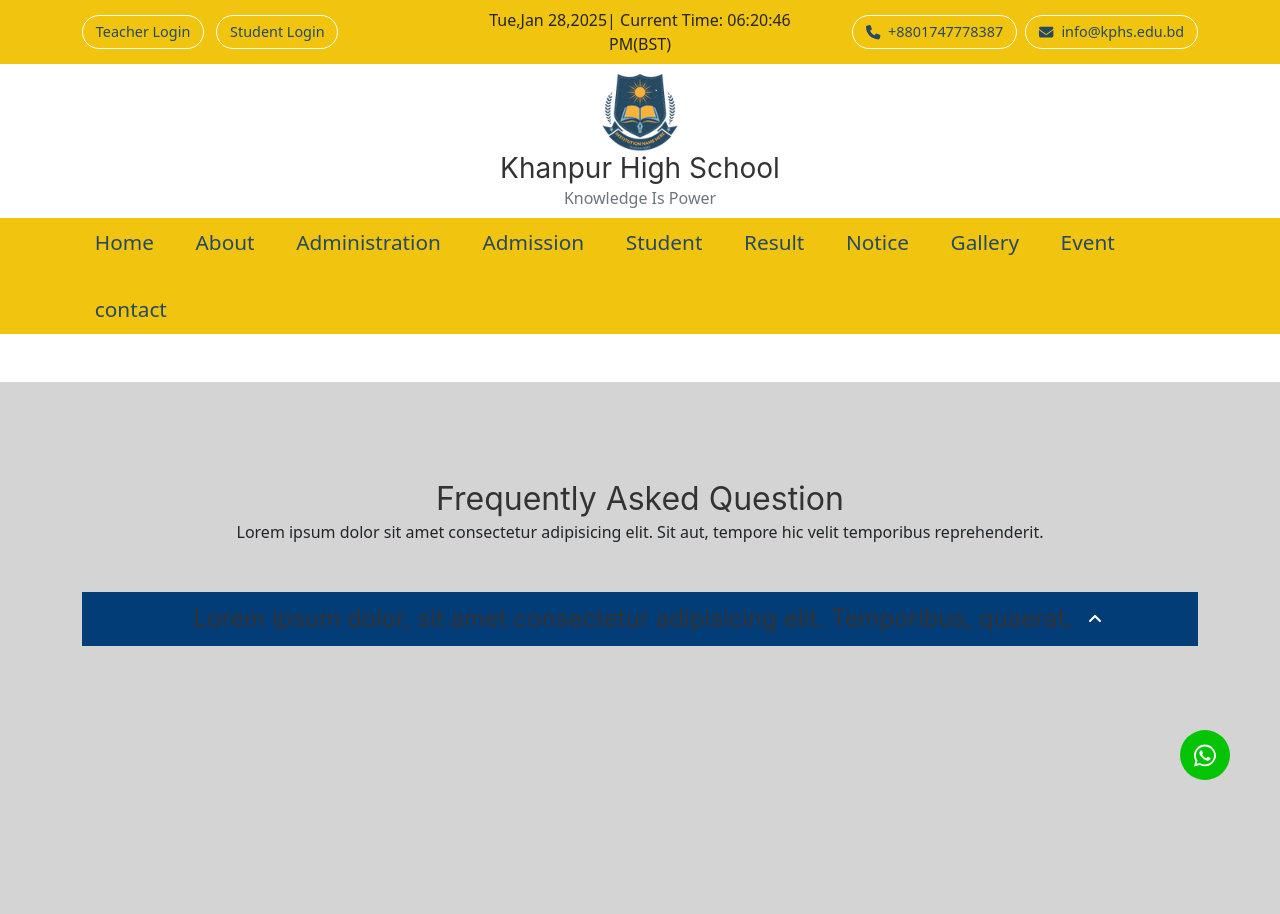
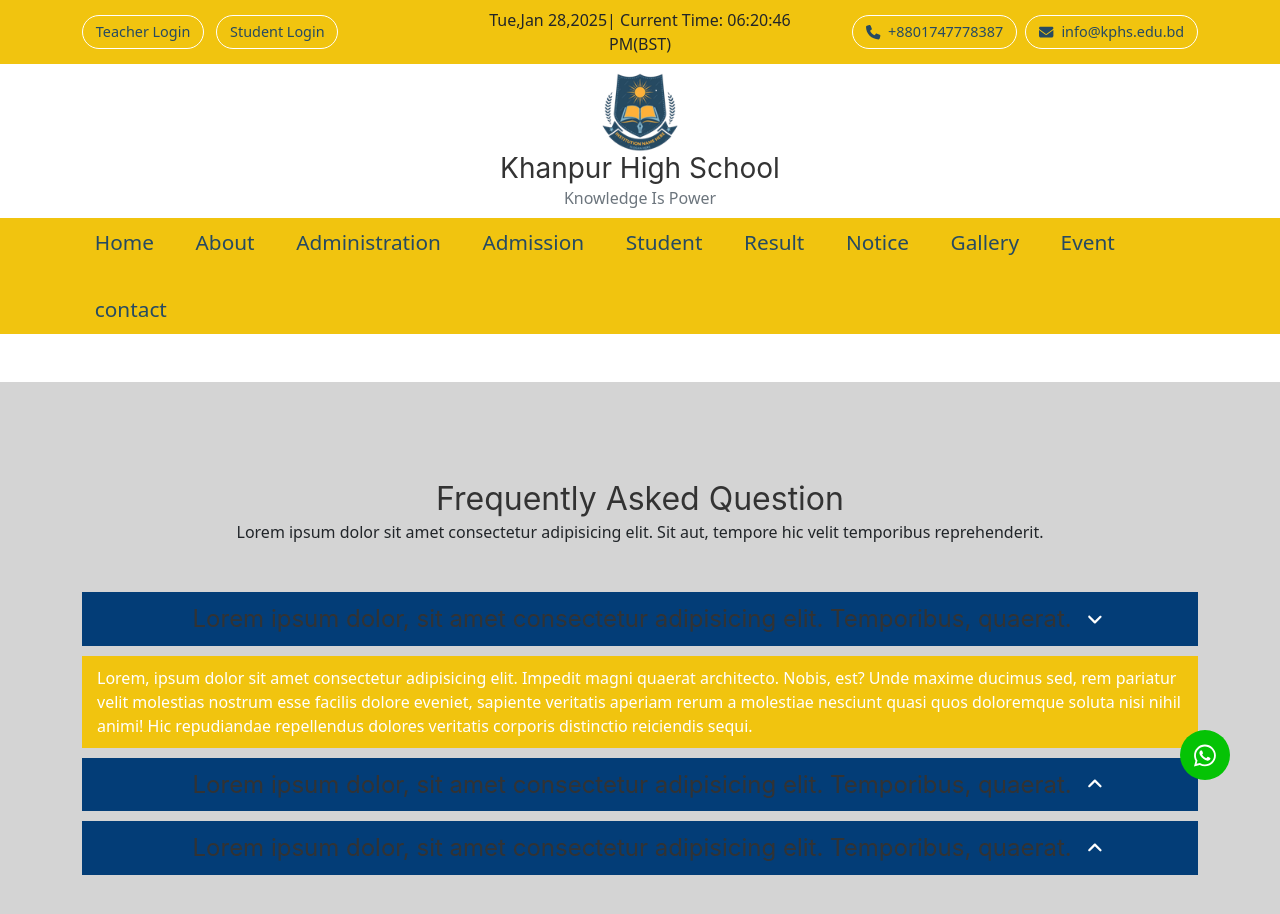
Before and after one commit to indrajitm92/NHRDF-RESPONSIVE-SCHOOL-WEBSITE, a plain HTML site: page index.html in a window 1280 px wide. Both pictures are taken after a click on the element 640 px from the left and 618 px from the top of the page. Shown: the top 914 px of the page. Drawn offline with nearby package versions, Linux system fonts and the light colour scheme; files whose address does not match are found by name.

Commit message:
addition

```diff
--- a/assets/css/style.css
+++ b/assets/css/style.css
@@ -200,6 +200,10 @@ h1,h2,h3,h4,h5,h6,p{
     justify-content: center;
     margin-bottom: 10px;
 }
+.faq_section .faq_wraper .faq_item .faq_title .faq_arrow{
+    color: var(--primary-text-color);
+    font-size: 18px;
+}
 .faq_section .faq_wraper .faq_item.active .faq_title .faq_arrow{
     transform: rotate(180deg);
 }
@@ -207,12 +211,17 @@ h1,h2,h3,h4,h5,h6,p{
     padding: 10px 15px;
 
 }
-.faq_section .faq_wraper .faq_item .faq_description p{
+.faq_section .faq_wraper .faq_item .faq_description {
     background-color: var(--secondary-bg-color);
-    color: var(--primary-text-color);
     padding: 10px 15px;
+    margin-bottom: 10px;
     display: none;
 }
-.faq_section .faq_wraper .faq_item.active .faq_description p{
+.faq_section .faq_wraper .faq_item .faq_description p{
+
+    color: var(--primary-text-color);
+
+}
+.faq_section .faq_wraper .faq_item.active .faq_description {
     display: block;
 }
--- a/assets/js/app.js
+++ b/assets/js/app.js
@@ -77,17 +77,19 @@ document.addEventListener('DOMContentLoaded',() => {
 
   // faq js
 
-  let faq_titles = document.querySelectorAll('.faq_title');
-  faq_titles.forEach((title)=>{
-    title.onclick((event)=>{
-        let faq_items = document.querySelectorAll('.faq_item');
+  let faqTitles = document.querySelectorAll('.faq_title');
+  faqTitles.forEach((title) => {
+      title.onclick = ((event) => {
+        /* let faq_items = document.querySelectorAll('.faq_item');
         faq_items.forEach((item)=>{
             if(item.classList.contains('active')){
                 item.classList.remove('active');
             }
-        });
+        }); */
         event.target.closest('.faq_title').parentElement.classList.toggle('active');
-    });
+      });
   });
 
+
+
 });
--- a/index.html
+++ b/index.html
@@ -208,6 +208,30 @@
                             <div class="faq_item">
                                 <div class="faq_title">
                                     <h3>Lorem ipsum dolor, sit amet consectetur adipisicing elit. Temporibus, quaerat.</h3>
+
+                                    <i class="fa-solid fa-angle-up faq_arrow"></i>
+
+                                </div>
+                                <div class="faq_description">
+                                    <p>Lorem, ipsum dolor sit amet consectetur adipisicing elit. Impedit magni quaerat architecto. Nobis, est? Unde maxime ducimus sed, rem pariatur velit molestias nostrum esse facilis dolore eveniet, sapiente veritatis aperiam rerum a molestiae nesciunt quasi quos doloremque soluta nisi nihil animi! Hic repudiandae repellendus dolores veritatis corporis distinctio reiciendis sequi.</p>
+                                </div>
+                            </div>
+
+                            <div class="faq_item">
+                                <div class="faq_title">
+                                    <h3>Lorem ipsum dolor, sit amet consectetur adipisicing elit. Temporibus, quaerat.</h3>
+                                    <div class="faq_arrow">
+                                        <i class="fa-solid fa-angle-up"></i>
+                                    </div>
+                                </div>
+                                <div class="faq_description">
+                                    <p>Lorem, ipsum dolor sit amet consectetur adipisicing elit. Impedit magni quaerat architecto. Nobis, est? Unde maxime ducimus sed, rem pariatur velit molestias nostrum esse facilis dolore eveniet, sapiente veritatis aperiam rerum a molestiae nesciunt quasi quos doloremque soluta nisi nihil animi! Hic repudiandae repellendus dolores veritatis corporis distinctio reiciendis sequi.</p>
+                                </div>
+                            </div>
+
+                            <div class="faq_item">
+                                <div class="faq_title">
+                                    <h3>Lorem ipsum dolor, sit amet consectetur adipisicing elit. Temporibus, quaerat.</h3>
                                     <div class="faq_arrow">
                                         <i class="fa-solid fa-angle-up"></i>
                                     </div>
```
